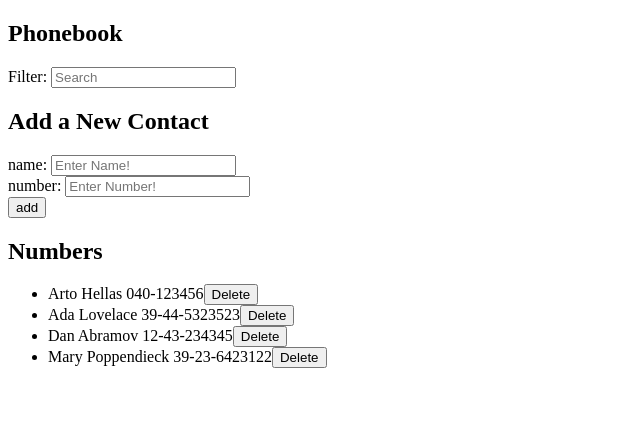
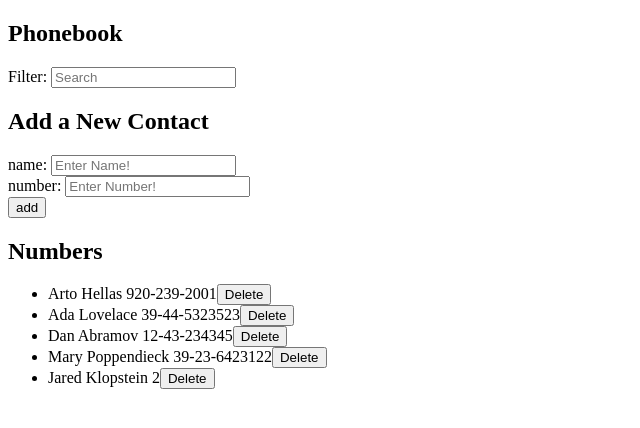
Before and after one commit to JaredKlopstein/fullstackopen, a React (Create React App) app in the folder part2/phonebook/: page / in a window 1280 px wide. Shown: the top 428 px of the page, without its empty margins (0-640 px from the left). Built offline with nearby package versions, Linux system fonts and the light colour scheme; data requests are answered from the project's data file.

Commit message:
exercise 2.15

```diff
--- a/part2/phonebook/db.json
+++ b/part2/phonebook/db.json
@@ -2,7 +2,7 @@
   "persons": [
     {
       "name": "Arto Hellas",
-      "number": "040-123456",
+      "number": "920-239-2001",
       "id": 1
     },
     {
@@ -19,6 +19,11 @@
       "name": "Mary Poppendieck",
       "number": "39-23-6423122",
       "id": 4
+    },
+    {
+      "name": "Jared Klopstein",
+      "number": "2",
+      "id": 5
     }
   ]
 }
--- a/part2/phonebook/src/App.js
+++ b/part2/phonebook/src/App.js
@@ -36,7 +36,7 @@ const App = () => {
     }
 
     if(persons.find(person => person.name.toLowerCase() === newName.toLowerCase())){
-      window.alert(`${newName} is already added to phonebook`)
+      update();
     }
     else {
       ContactServices.create(personObject).then((returnedPerson) => {
@@ -60,6 +60,22 @@ const App = () => {
       window.alert(`${person.name} not deleted`)
     }
   }
+
+  const update = () => {
+    const person = persons.find((person) => person.name.toLowerCase() === newName.toLowerCase());
+    const changedContact = { ...person, number: newNumber };
+    let confirmation = window.confirm(`${person.name} is already added to phonebook, replace the old number with the new one?`)
+    if(confirmation) {
+      ContactServices
+    .update(person.id, changedContact)
+    .then(returnedPerson => {
+      setPersons(persons.map(contact => contact.id !== person.id ? contact : returnedPerson))
+    })
+  }
+  else {
+    window.alert(`${person.name} not updated`)
+  }
+};
 
 
   return (
--- a/part2/phonebook/src/services/ContactServices.js
+++ b/part2/phonebook/src/services/ContactServices.js
@@ -16,4 +16,9 @@ const deleteContact = id => {
     return request.then(response => response.data)
 }
 
-export default { getAll, create, deleteContact }
+const update = (id, personObject) => {
+    const request = axios.put(`${baseUrl}/${id}`, personObject)
+    return request.then(response => response.data)
+  }
+
+export default { getAll, create, deleteContact, update }
```
